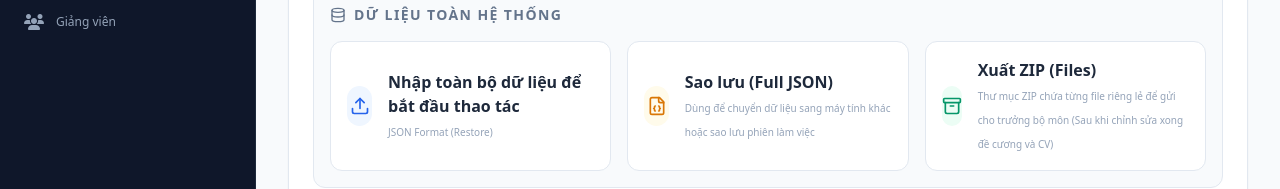
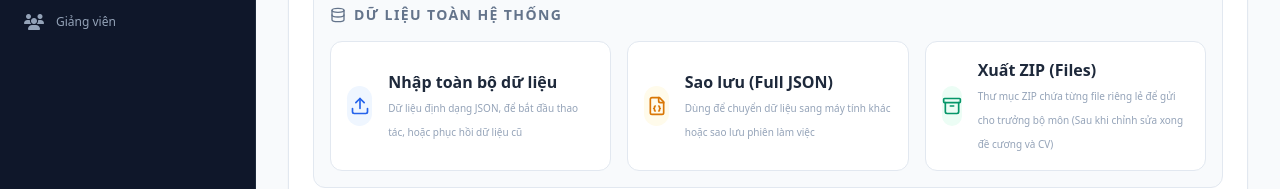
Before and after one commit to anhquanghb/lecsyleditor, a React (Vite) app: page / in a window 1280 px wide. Both pictures are taken after a click on the button "Bắt đầu làm việc". Shown: the part 229-418 px from the top of the page. Built offline with nearby package versions, Linux system fonts and the light colour scheme.

Commit message:
Update JSONInputModule.tsx

```diff
--- a/modules/JSONInputModule.tsx
+++ b/modules/JSONInputModule.tsx
@@ -944,8 +944,8 @@ const JSONInputModule: React.FC<Props> = ({ state, updateState, onExport }) => {
                         <Upload size={20}/>
                     </div>
                     <div>
-                        <span className="font-bold text-slate-800 block">{language === 'vi' ? 'Nhập toàn bộ dữ liệu để bắt đầu thao tác' : 'Import Full System'}</span>
-                        <span className="text-[10px] text-slate-400">JSON Format (Restore)</span>
+                        <span className="font-bold text-slate-800 block">{language === 'vi' ? 'Nhập toàn bộ dữ liệu' : 'Import Full System'}</span>
+                        <span className="text-[10px] text-slate-400">{language === 'vi' ? 'Dữ liệu định dạng JSON, để bắt đầu thao tác, hoặc phục hồi dữ liệu cũ' : 'JSON Format (Restore)'}</span>
                     </div>
                     <input type="file" ref={jsonImportRef} className="hidden" accept=".json" onChange={handleFileSelect} />
                 </label>
```
